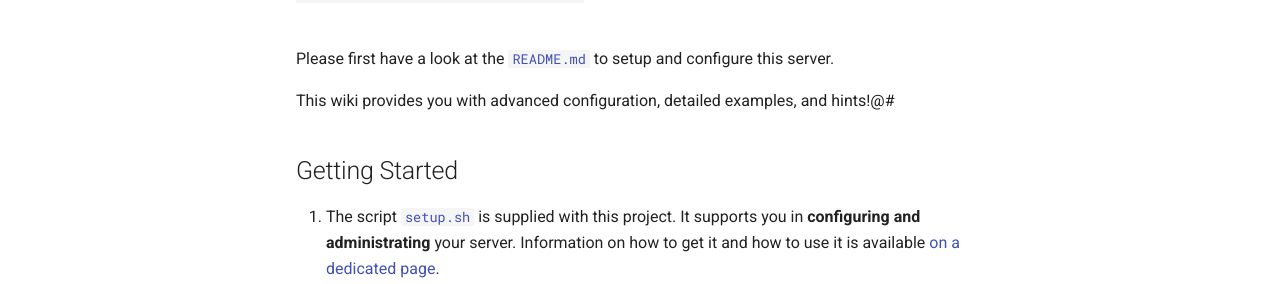
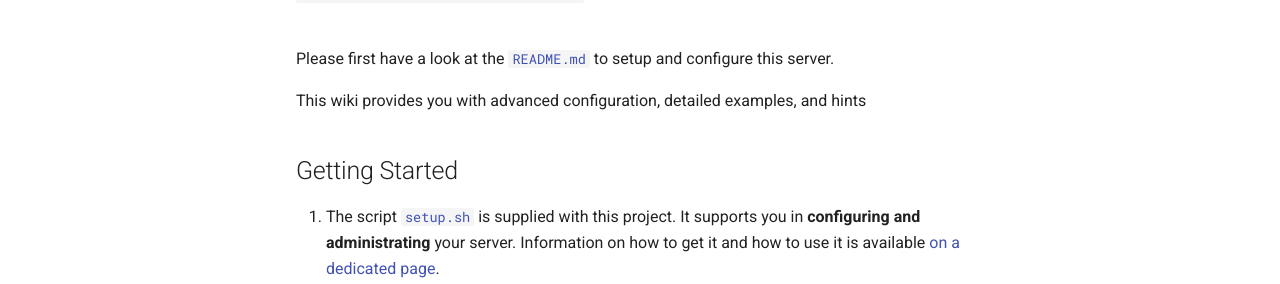
Before and after one commit to polarathene/mkdocs-version-test, an MkDocs documentation site: the page built from docs/content/index.md, in a window 1280 px wide and 1088 px high. Shown: the part 223-507 px from the top of the window. Built offline with MkDocs 1.6.1 and Material for MkDocs 9.7.7, drawn with Linux system fonts in a browser that asks for light colours; comment, search, counter and statistics services are not loaded; the version menu is left out.

Commit message:
revert change

```diff
--- a/docs/content/index.md
+++ b/docs/content/index.md
@@ -6,7 +6,7 @@ title: Home
 
 Please first have a look at the [`README.md`][github-file-readme] to setup and configure this server.
 
-This wiki provides you with advanced configuration, detailed examples, and hints!@#
+This wiki provides you with advanced configuration, detailed examples, and hints
 
 ## Getting Started
 
```
